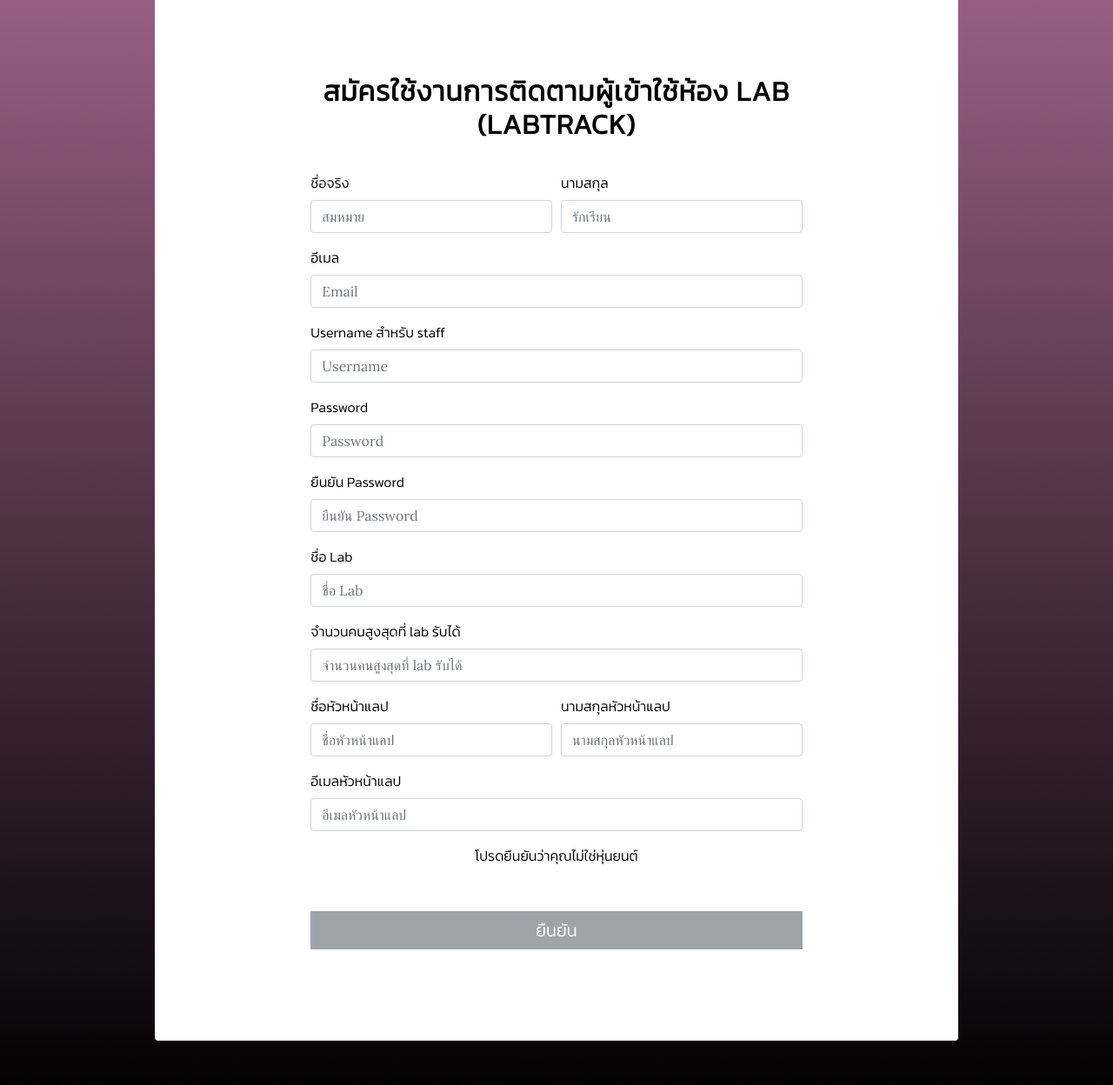
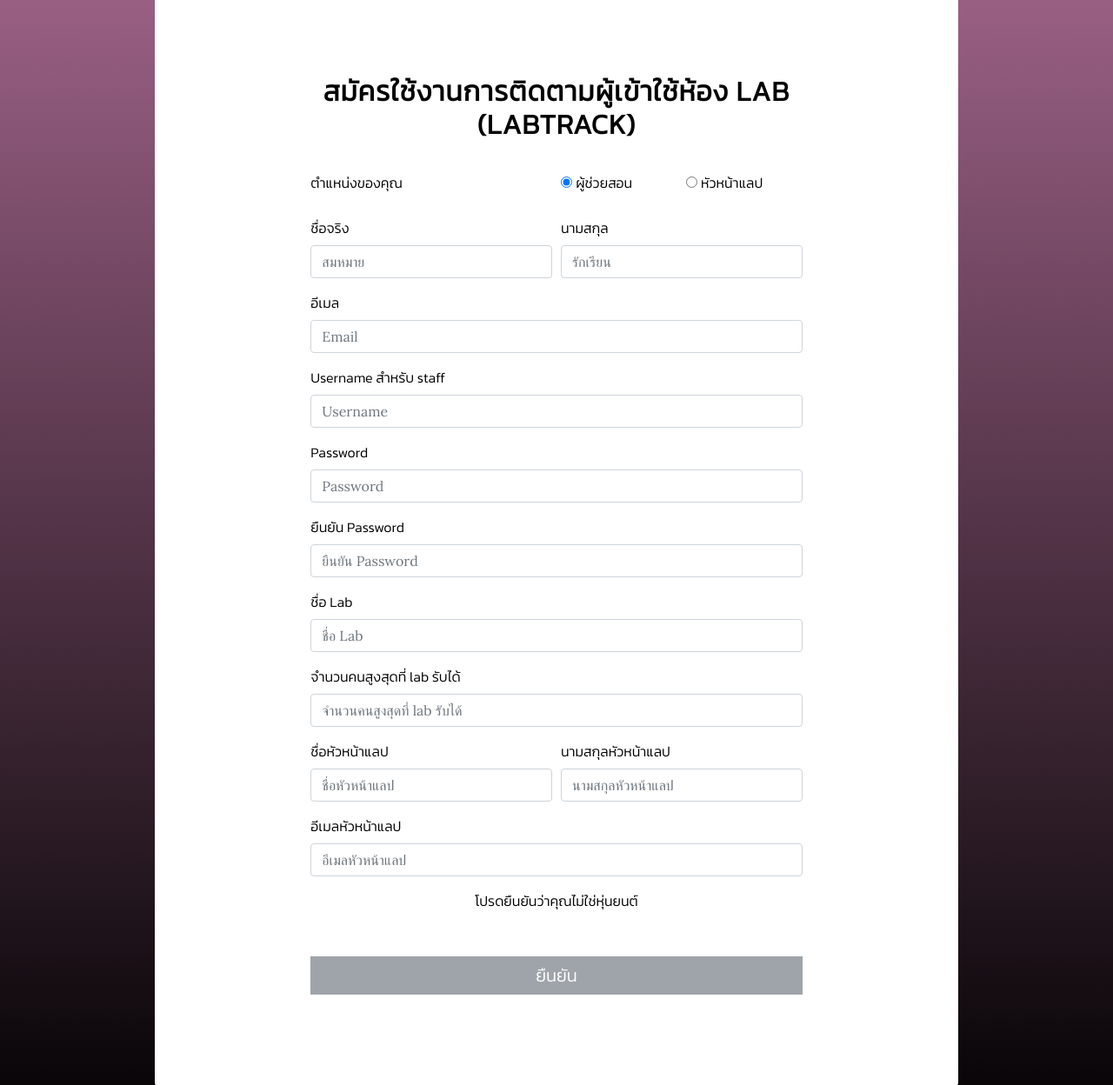
Before and after one commit to kmutnb-covid19/lab_track, a Django app: page / in a window 1280 px wide. Shown: the part 5115-6363 px from the top of the page at 87% size. Run offline with Django 3.2, Linux system fonts and the light colour scheme; some libraries are stand-ins or nearby versions.

Commit message:
add staff or lab-head selector
add staff or lab-head selector

```diff
--- a/kmutnbtrackapp/templates/Page/homepage.html
+++ b/kmutnbtrackapp/templates/Page/homepage.html
@@ -257,7 +257,17 @@
                                     <h2 class="text-center" style="color:black;font-family: 'Kanit', sans-serif;">สมัครใช้งานการติดตามผู้เข้าใช้ห้อง lab (Labtrack)</h2>
                                     <form class="needs-validation" novalidate  method="post" action="{% url 'staff_signup' %}">
                                     {% csrf_token %}
-
+                                    <div class="form-row"style="margin-bottom: 20px">
+                                    <label class="col-lg-6">ตำแหน่งของคุณ</label>
+                                    <div class="col-lg-3" >
+                                        <input  type="radio" onchange="setForm(this.value)" name="joke" value="form1" checked/>
+                                        <label >ผู้ช่วยสอน</label>
+                                    </div>
+                                    <div class="col-lg-3">
+                                        <input type="radio" onchange="setForm(this.value)" name="joke" value="form2" />
+                                        <label >หัวหน้าแลป</label>
+                                    </div>
+                                    </div>
                                     <div class="form-row">
                                         <div class="form-group col-md-6">
                                             <label for="first_name" >ชื่อจริง</label>
@@ -362,6 +372,8 @@
                                                  กรุณาใส่จำนวนคนสูงสุดที่ lab รับได้
                                             </div>
                                         </div>
+
+                                    <div id="form1">
                                         <div class="form-row">
                                             <div class="form-group col-md-6">
                                                 <label for="lab_head_first_name">ชื่อหัวหน้าแลป</label>
@@ -377,6 +389,11 @@
                                             <label for="lab_head_first_name">อีเมลหัวหน้าแลป</label>
                                             <input type="email" class="form-control" id="head_email" placeholder="อีเมลหัวหน้าแลป" name="head_email" required>
                                         </div>
+                                    </div>
+                                    <div  id="form2" style="display: none">
+                                    </div>
+
+
 
                                         <div class="form-group d-flex justify-content-center ">
                                         <div style="text-align: center">
@@ -394,6 +411,8 @@
             </div>
         </div>
     </section>
+
+
 
     <footer style="padding-top: 40px;padding-bottom: 10px;">
         <div class="container text-center col-6" >
@@ -456,6 +475,20 @@
             $('#submit_btn').removeClass('btn-secondary')
             $('#submit_btn').addClass('btn-success');
         };
+
+         function setForm(value) {
+
+            if(value == 'form1'){
+                document.getElementById('form1').style='display:block;';
+                document.getElementById('form2').style='display:none;';
+            }
+            else {
+
+                document.getElementById('form2').style = 'display:block;';
+                document.getElementById('form1').style = 'display:none;';
+            }
+
+}
     </script>
 </body>
 
--- a/kmutnbtrackapp/templates/Page/questionnaire.html
+++ b/kmutnbtrackapp/templates/Page/questionnaire.html
@@ -96,4 +96,5 @@ setTimeout(showModal, 200)
 
 
 
+
 {% endblock %}
```
